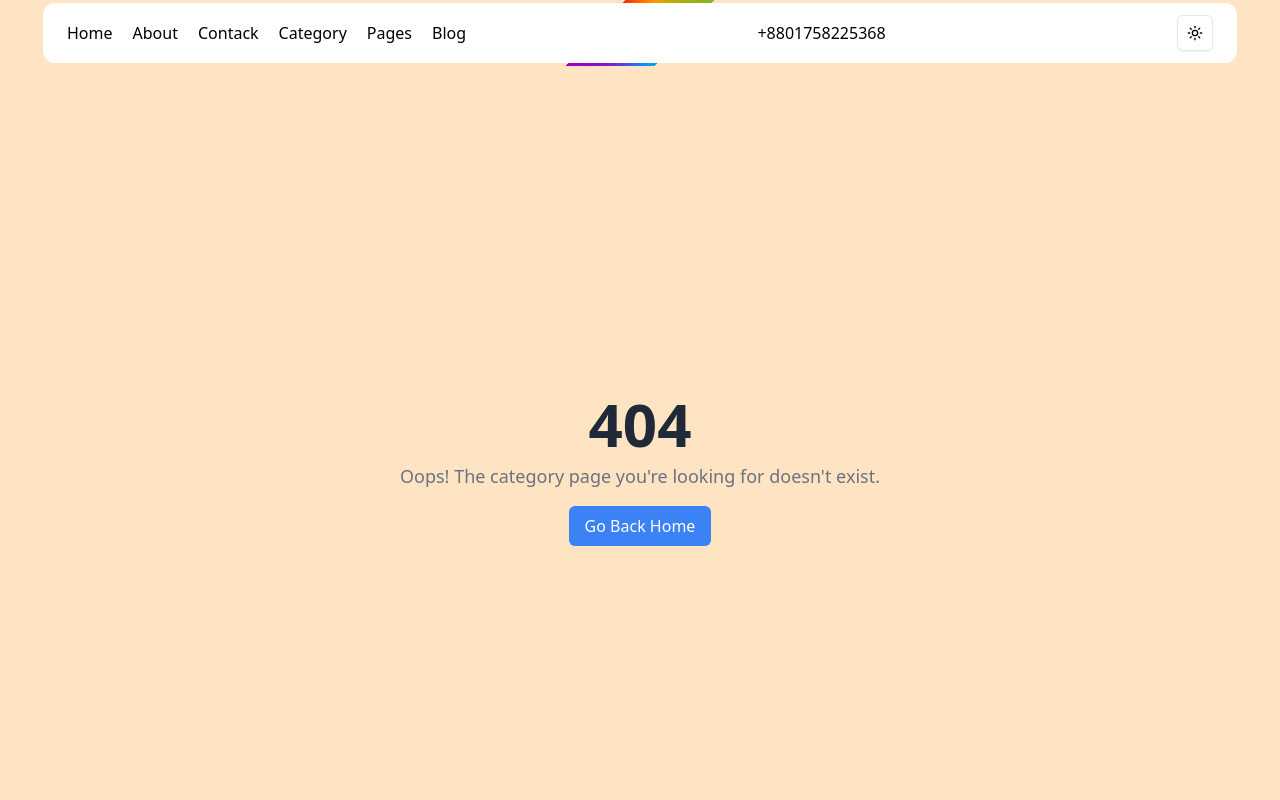
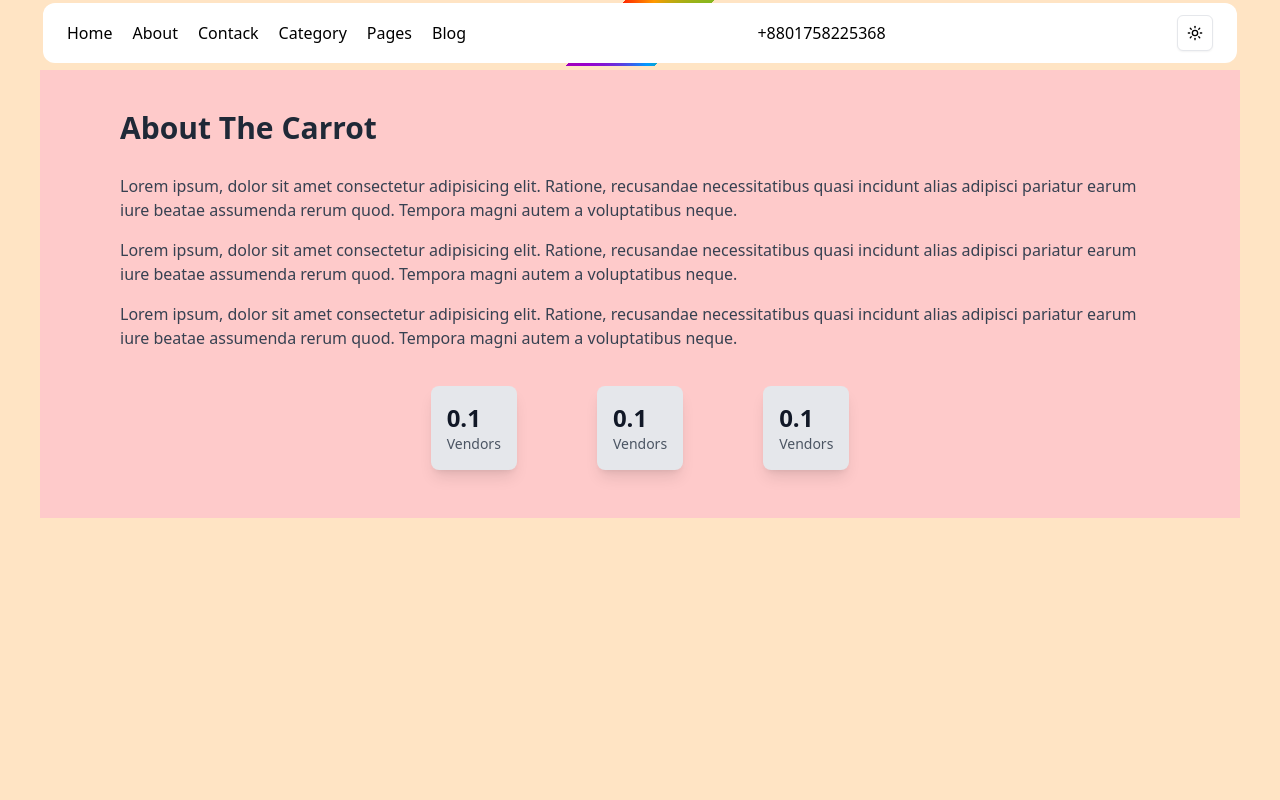
Before and after one commit to shohedul1/EcommerceApp, a Next.js app: page /about in a window 1280 px wide. Before the commit this address had no page. Shown: the top 800 px of the page. Built offline with nearby package versions, Linux system fonts and the light colour scheme.

Commit message:
shohiudl-commit5

```diff
--- /dev/null
+++ b/src/app/about/page.tsx
@@ -0,0 +1,48 @@
+import React from 'react';
+
+const Page = () => {
+    return (
+        <div className="px-5 md:px-20 py-10 bg-red-200 dark:bg-gray-900">
+            <div className="flex flex-col gap-7">
+                <div className="text-3xl font-bold text-center md:text-left text-gray-800 dark:text-white">
+                    About The Carrot
+                </div>
+
+                <div className="flex flex-col gap-4 text-sm md:text-base text-gray-700 dark:text-gray-300">
+                    <p>
+                        Lorem ipsum, dolor sit amet consectetur adipisicing elit. Ratione, recusandae
+                        necessitatibus quasi incidunt alias adipisci pariatur earum iure beatae assumenda
+                        rerum quod. Tempora magni autem a voluptatibus neque.
+                    </p>
+                    <p>
+                        Lorem ipsum, dolor sit amet consectetur adipisicing elit. Ratione, recusandae
+                        necessitatibus quasi incidunt alias adipisci pariatur earum iure beatae assumenda
+                        rerum quod. Tempora magni autem a voluptatibus neque.
+                    </p>
+                    <p>
+                        Lorem ipsum, dolor sit amet consectetur adipisicing elit. Ratione, recusandae
+                        necessitatibus quasi incidunt alias adipisci pariatur earum iure beatae assumenda
+                        rerum quod. Tempora magni autem a voluptatibus neque.
+                    </p>
+                </div>
+
+                <div className="p-2 flex flex-wrap items-center justify-center gap-5 md:gap-20">
+                    {
+                        [...Array(3)].map((item, index) => (
+                            <div key={index} className="flex flex-col text-red-400 p-4 bg-gray-200 hover:bg-gray-300 dark:hover:bg-gray-500 dark:bg-gray-400 rounded-lg shadow-lg">
+                                <p className="text-2xl font-semibold text-gray-900 dark:text-gray-100">0.1</p>
+                                <span className="text-sm text-gray-600 dark:text-white">Vendors</span>
+                            </div>
+
+                        ))
+                    }
+
+                </div>
+
+
+            </div>
+        </div>
+    );
+};
+
+export default Page;
--- /dev/null
+++ b/src/app/cart/page.tsx
@@ -0,0 +1,11 @@
+import React from 'react'
+
+const page = () => {
+  return (
+    <div>
+        cart
+    </div>
+  )
+}
+
+export default page
--- /dev/null
+++ b/src/app/wishlist/page.tsx
@@ -0,0 +1,13 @@
+import CardSection from '@/components/HomePage/components/Card/CardSection'
+import React from 'react'
+
+const page = () => {
+  return (
+    <div>
+            <CardSection title='Wishlist page' />
+
+    </div>
+  )
+}
+
+export default page
--- a/src/components/Navbar/Newbar/Newbar.tsx
+++ b/src/components/Navbar/Newbar/Newbar.tsx
@@ -31,21 +31,21 @@ const Newbar = () => {
 
         <Search showSearch={showSearch} setShowSearch={setShowSearch} />
         {/* Wishlist Icon and Badge */}
-        <div className='flex items-center space-x-1 relative'>
+        <Link href={"/wishlist"} className='flex items-center space-x-1 relative'>
           <p className='md:flex hidden'>Wishlist</p>
           <FaHeartCircleBolt size={40} />
           <div className='absolute top-0 right-0 bg-red-900 text-white rounded-full text-xs w-4 h-4 flex items-center justify-center'>
             0
           </div>
-        </div>
+        </Link>
         {/* Cart Icon and Badge */}
-        <div className='flex items-center space-x-1 relative'>
+        <Link href={"/cart"} className='flex items-center space-x-1 relative'>
           <p className='md:flex hidden'>Cart</p>
           <BsCartFill size={40} />
           <div className='absolute bg-red-900 text-white top-0 right-0  rounded-full text-xs w-4 h-4 flex items-center justify-center'>
             0
           </div>
-        </div>
+        </Link>
       </div>
 
     </div>
```
